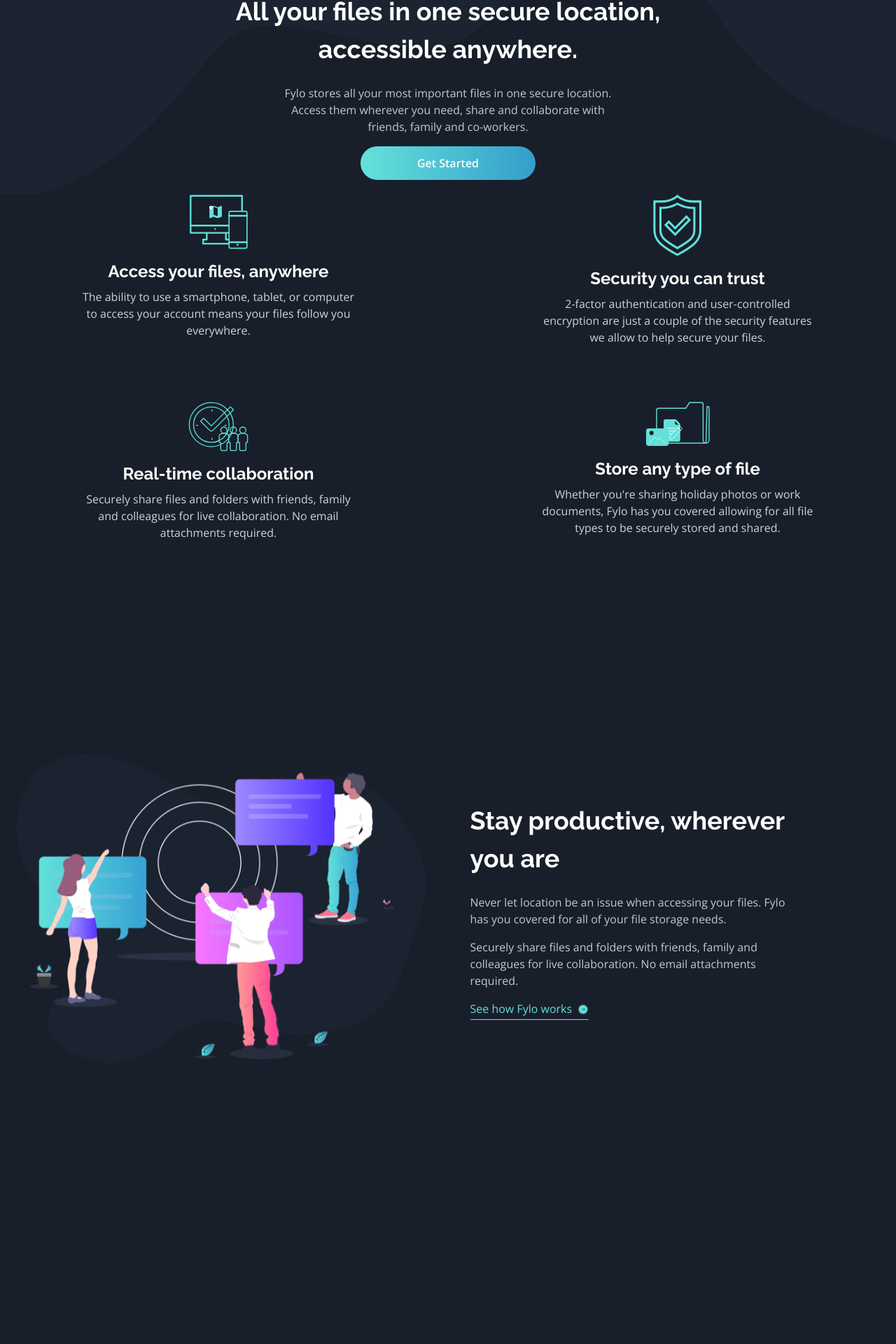
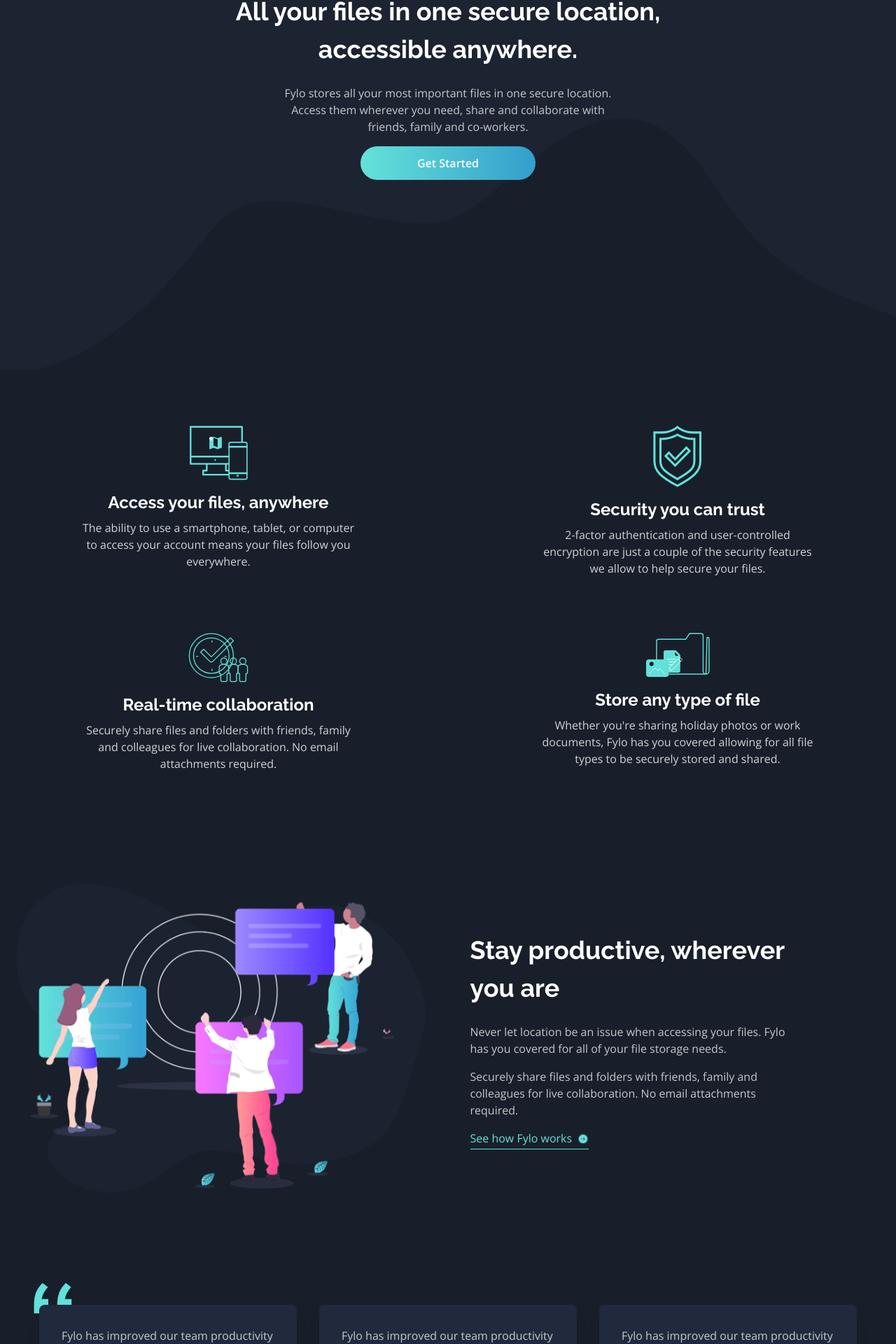
Before and after one commit to MIKOXO/Fylo-Dark-Theme-Landing-Page, a React (Vite) app: page / in a window 1280 px wide. Shown: the part 873-2793 px from the top of the page at 70% size. Built offline with nearby package versions, Linux system fonts and the light colour scheme.

Commit message:
removed unnecessary spacing

```diff
--- a/src/components/layout/Features.jsx
+++ b/src/components/layout/Features.jsx
@@ -41,12 +41,12 @@ const Features = () => {
   return (
     <>
       {/* Background Image Based on Screen Size */}
-      <div className="relative -top-[180px] lg:-top-[250px] z-0">
+      <div className="relative z-0">
         <img src={bgImage} alt="" className="w-full hidden md:block" />
         <img src={bgImageMobile} alt="" className="w-full md:hidden" />
       </div>
 
-      <section className="bg-Navy900 relative -top-[180px] lg:-top-[250px] z-10 lg:-mt-10 max-sm:pt-20 min-h-screen">
+      <section className="bg-Navy900 z-10 lg:-mt-10 py-20">
         <div className="container mx-auto px-6 grid grid-cols-1 md:grid-cols-2 gap-20 justify-items-center">
           {features.map((feature) => (
             <div key={feature.id} className="text-center">
--- a/src/components/layout/Productivity.jsx
+++ b/src/components/layout/Productivity.jsx
@@ -4,7 +4,7 @@ import iconArrow from "../../assets/icon-arrow.svg";
 
 const Productivity = () => {
   return (
-    <section className="bg-Navy900 relative -top-[180px] lg:-top-[250px] max-sm:pt-20 z-10 min-h-screen">
+    <section className="bg-Navy900 z-10 py-20">
       <div className="container mx-auto px-6 flex flex-col lg:flex-row items-center justify-between">
         {/* Image */}
         <div>
--- a/src/components/layout/Testimonial.jsx
+++ b/src/components/layout/Testimonial.jsx
@@ -33,7 +33,7 @@ const Testimonial = () => {
   ];
 
   return (
-    <section className="bg-Navy900 relative -top-[180px] lg:-top-[250px] max-sm:pt-20 z-10 py-20">
+    <section className="bg-Navy900 z-10 py-20">
       <div className="container mx-auto px-6 lg:px-14">
         {/* Grid section */}
         <div className="z-50 relative grid grid-cols-1 sm:grid-cols-3 gap-8 text-White">
```
